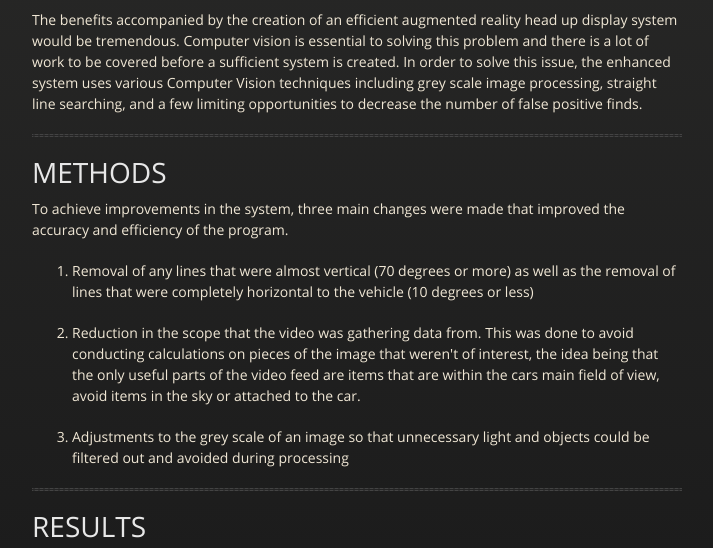
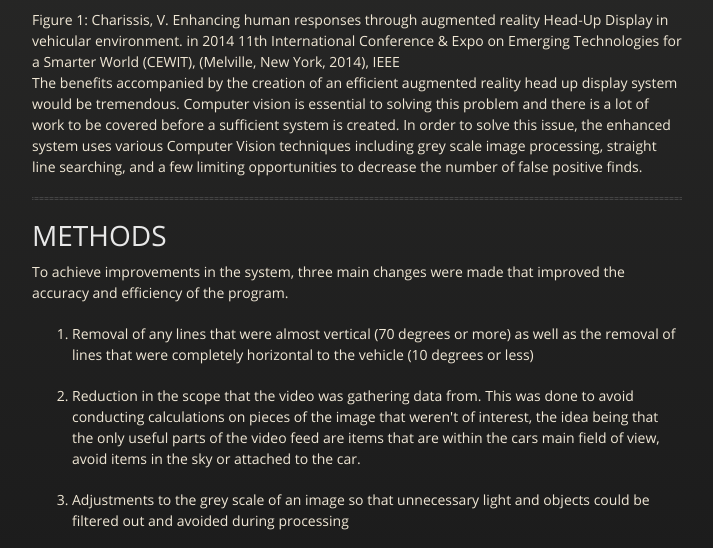
Before and after one commit to joekill/joekill.github.io, a plain HTML site: page index.html in a window 1280 px wide. Shown: the part 1045-1593 px from the top of the page, without its empty margins (283-996 px from the left). Drawn offline with nearby package versions, Linux system fonts and the light colour scheme.

Commit message:
Update index.html

```diff
--- a/index.html
+++ b/index.html
@@ -49,6 +49,7 @@
 
 <p><img src="https://github.com/joekill/joekill.github.io/blob/master/HDDvsHUD.jpg?raw=true" alt="Charissis, V. Enhancing human responses through augmented reality Head-Up Display in vehicular environment. in 2014 11th International Conference &amp; Expo on Emerging Technologies for a Smarter World (CEWIT), (Melville, New York, 2014), IEEE
 "></p>
+ <figcaption>Figure 1: Charissis, V. Enhancing human responses through augmented reality Head-Up Display in vehicular environment. in 2014 11th International Conference &amp; Expo on Emerging Technologies for a Smarter World (CEWIT), (Melville, New York, 2014), IEEE</figcaption>
 
 <p>The benefits accompanied by the creation of an efficient augmented reality head up display system would be tremendous. Computer vision is essential to solving this problem and there is a lot of work to be covered before a sufficient system is created. In order to solve this issue, the enhanced system uses various Computer Vision techniques including grey scale image processing, straight line searching, and a few limiting opportunities to decrease the number of false positive finds.</p>
 
```
